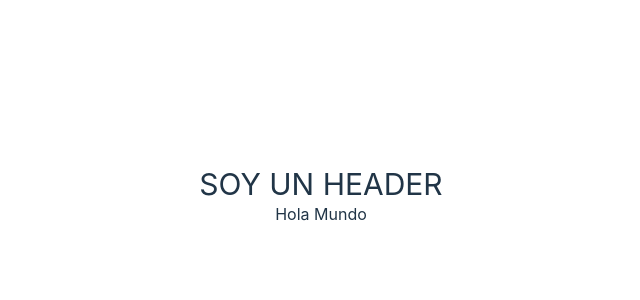
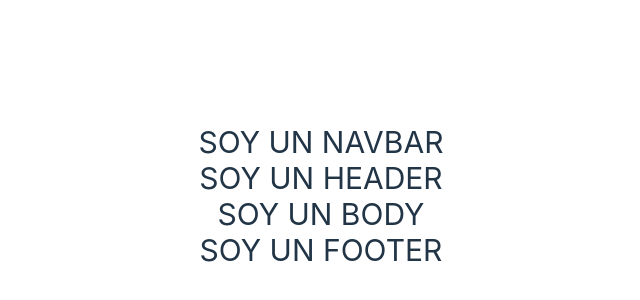
Before and after one commit to denisrold/Portfolio, a React (Vite) app in the folder portfolio/: page / in a window 1280 px wide. Shown: the part 204-504 px from the top of the page, without its empty margins (319-959 px from the left). Built offline with nearby package versions, Linux system fonts and the light colour scheme.

Commit message:
Components

```diff
--- a/portfolio/src/App.jsx
+++ b/portfolio/src/App.jsx
@@ -2,18 +2,21 @@ import { useState } from 'react'
 
 import './App.css'
 import { Routes, Route, useLocation } from "react-router-dom";
-import Header from './components/Header';
+import Header from './components/views/Header';
+import Navbar from './components/views/Navbar';
+import Footer from './components/views/Footer';
+import Body from './components/views/Body';
 
 
 function App() {
-  const [count, setCount] = useState(0)
 
   return (
     <>
       <div className="App">
+          <Navbar />
           <Header />
-          <p>Hola Mundo</p>
-
+          <Body />
+          <Footer />
        </div>
     </>
   )
--- /dev/null
+++ b/portfolio/src/components/views/Body.jsx
@@ -0,0 +1,8 @@
+const Body=()=>{
+    return (
+        <div>
+            <p className="text-3xl uppercase">Soy un Body</p>
+        </div>
+    )
+    }
+    export default Body;
--- /dev/null
+++ b/portfolio/src/components/views/Footer.jsx
@@ -0,0 +1,8 @@
+const Footer=()=>{
+    return (
+        <div>
+            <p className="text-3xl uppercase">Soy un Footer</p>
+        </div>
+    )
+    }
+    export default Footer;
--- /dev/null
+++ b/portfolio/src/components/views/Navbar.jsx
@@ -0,0 +1,8 @@
+const Navbar=()=>{
+    return (
+        <div>
+            <p className="text-3xl uppercase">Soy un NavBar</p>
+        </div>
+    )
+    }
+    export default Navbar;
```
Also changed, not shown: portfolio/src/components/views/Header.jsx (renamed from portfolio/src/components/Header.jsx).
